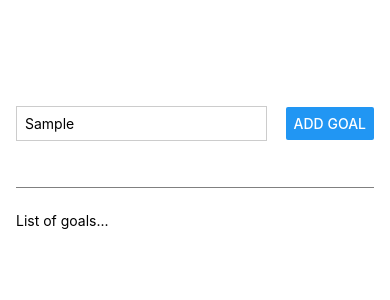
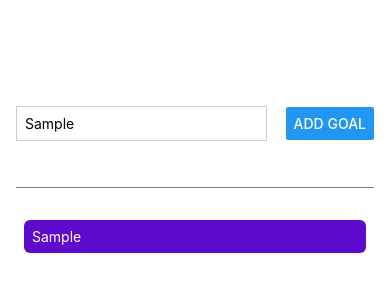
Before and after one commit to sarthakgupta072/RNcourse, a React Native app: screen / in a window 390 px wide. Both pictures are taken after typing "Sample" into the empty fields and a click on the button "ADD GOAL". Shown: the top 300 px of the page. Built offline with nearby package versions, Linux system fonts and the light colour scheme.

Commit message:
feat: flatlist scrolling

```diff
--- a/App.js
+++ b/App.js
@@ -1,15 +1,52 @@
-import { Button, StyleSheet, Text, TextInput, View } from "react-native"
+import {
+  Button,
+  ScrollView,
+  StyleSheet,
+  Text,
+  TextInput,
+  View,
+  FlatList,
+} from "react-native"
+import { useState } from "react"
 
 export default function App() {
+  const [enteredGoalText, setEnteredGoalText] = useState("")
+  const [courseGoals, setCourseGoals] = useState([])
+
+  const goalInputHandler = (enteredtext) => {
+    setEnteredGoalText(enteredtext)
+  }
+
+  const addGoalHandler = () => {
+    setCourseGoals((currentCourseGoals) => [
+      ...currentCourseGoals,
+      { text: enteredGoalText, key: Math.random().toString() },
+    ])
+  }
+
   return (
     // View is used as a parent container component to hold the child components
     <View style={styles.appContainer}>
       <View style={styles.inputContainer}>
-        <TextInput placeholder='your course goal' style={styles.textInput} />
-        <Button title='Add Goal' />
+        <TextInput
+          placeholder='your course goal'
+          style={styles.textInput}
+          onChangeText={goalInputHandler}
+          value={enteredGoalText}
+        />
+        <Button title='Add Goal' onPress={addGoalHandler} />
       </View>
       <View style={styles.goalsContainer}>
-        <Text>List of goals...</Text>
+        <FlatList
+          data={courseGoals}
+          renderItem={(itemData) => (
+            <View style={styles.goalItem}>
+              <Text style={styles.goalText}>{itemData.item.text}</Text>
+            </View>
+          )}
+          keyExtractor={(itemData) => itemData.index}
+          alwaysBounceVertical={false}
+        />
       </View>
     </View>
   )
@@ -39,5 +76,15 @@ const styles = StyleSheet.create({
   },
   goalsContainer: {
     flex: 5,
+    overflow: "scroll",
+  },
+  goalItem: {
+    margin: 8,
+    padding: 8,
+    borderRadius: 6,
+    backgroundColor: "#5e0acc",
+  },
+  goalText: {
+    color: "white",
   },
 })
```
